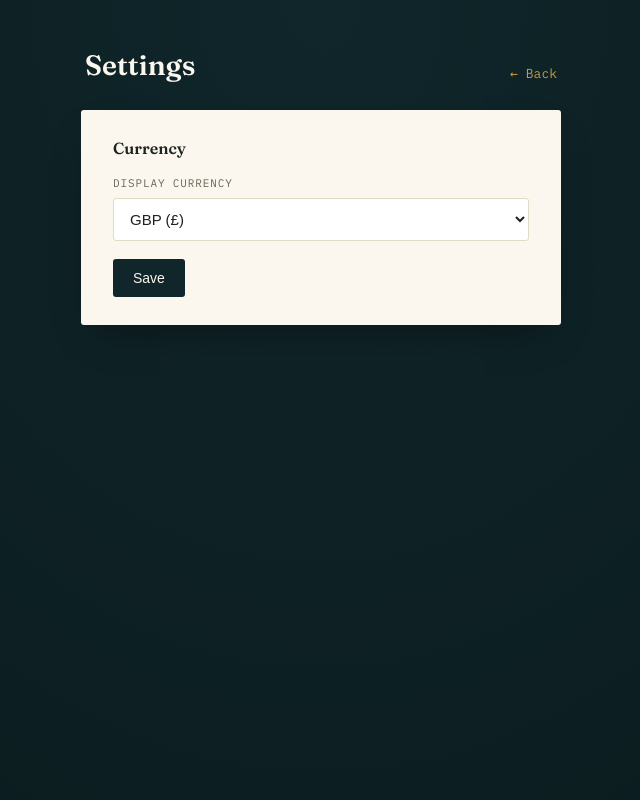
After one commit to manoselvaks/expense-tracker, a Flask app: page /settings in a window 1280 px wide. The commit adds this page. Shown: the whole page, without its empty margins (319-959 px from the left). Run offline with Flask 3, Linux system fonts and the light colour scheme; the visitor is signed in with stand-in values (Sample User, id 1); data that the repository does not hold is empty; some libraries are stand-ins or nearby versions.

Commit message:
Add per-user currency settings

```diff
--- a/app.py
+++ b/app.py
@@ -57,6 +57,19 @@ CATEGORY_ICONS = {
     "uncategorized": "❔",
 }
 
+CURRENCIES = {
+    "GBP": "£",
+    "USD": "$",
+    "EUR": "€",
+    "INR": "₹",
+    "AUD": "A$",
+    "CAD": "C$",
+    "JPY": "¥",
+    "CHF": "CHF ",
+    "CNY": "¥",
+    "NZD": "NZ$",
+}
+
 
 def get_connection():
     return psycopg2.connect(DATABASE_URL)
@@ -92,6 +105,8 @@ def init_db():
         cur.execute("ALTER TABLE users ADD COLUMN reset_token TEXT")
     if not column_exists(cur, "users", "reset_token_expires"):
         cur.execute("ALTER TABLE users ADD COLUMN reset_token_expires TIMESTAMP")
+    if not column_exists(cur, "users", "currency"):
+        cur.execute("ALTER TABLE users ADD COLUMN currency TEXT NOT NULL DEFAULT 'GBP'")
 
     cur.execute("""
         CREATE TABLE IF NOT EXISTS expenses (
@@ -322,6 +337,40 @@ def reset_password(token):
     cur.close()
     conn.close()
     return render_template("reset_password.html", token=token)
+
+
+def get_user_currency(uid):
+    conn = get_connection()
+    cur = conn.cursor()
+    cur.execute("SELECT currency FROM users WHERE id = %s", (uid,))
+    row = cur.fetchone()
+    cur.close()
+    conn.close()
+    return row[0] if row else "GBP"
+
+
+@app.route("/settings", methods=["GET", "POST"])
+@login_required
+def settings():
+    uid = current_user_id()
+    if request.method == "POST":
+        currency = request.form["currency"]
+        if currency in CURRENCIES:
+            conn = get_connection()
+            cur = conn.cursor()
+            cur.execute("UPDATE users SET currency = %s WHERE id = %s", (currency, uid))
+            conn.commit()
+            cur.close()
+            conn.close()
+            flash("Currency updated.")
+        return redirect(url_for("settings"))
+
+    return render_template(
+        "settings.html",
+        currencies=CURRENCIES,
+        current_currency=get_user_currency(uid),
+        user_email=session.get("email"),
+    )
 
 
 @app.route("/logout")
@@ -561,6 +610,7 @@ def home():
         category_icons=CATEGORY_ICONS,
         user_email=session.get("email"),
         show_claim_banner=has_unclaimed_data(),
+        currency_symbol=CURRENCIES.get(get_user_currency(uid), "£"),
     )
 
 
@@ -584,7 +634,7 @@ def edit_form(expense_id):
         return redirect(url_for("home"))
     expense["date"] = expense["date"].strftime("%Y-%m-%d")
     expense["amount"] = float(expense["amount"])
-    return render_template("edit.html", expense=expense, categories=BROAD_CATEGORIES, category_icons=CATEGORY_ICONS)
+    return render_template("edit.html", expense=expense, categories=BROAD_CATEGORIES, category_icons=CATEGORY_ICONS, currency_symbol=CURRENCIES.get(get_user_currency(current_user_id()), "£"))
 
 
 @app.route("/update/<int:expense_id>", methods=["POST"])
@@ -699,6 +749,7 @@ def search():
         keyword=keyword,
         start_date=start_date,
         end_date=end_date,
+        currency_symbol=CURRENCIES.get(get_user_currency(uid), "£"),
     )
 
 
@@ -747,6 +798,7 @@ def year_view(year=None):
         avg_month=avg_month,
         busiest_month=busiest_month,
         expense_count=len(year_rows),
+        currency_symbol=CURRENCIES.get(get_user_currency(uid), "£"),
     )
 
 
--- a/templates/edit.html
+++ b/templates/edit.html
@@ -84,7 +84,7 @@
       <label>Date</label>
       <input type="date" name="date" value="{{ expense.date }}" required>
 
-      <label>Amount (£)</label>
+      <label>Amount ({{ currency_symbol }})</label>
       <input type="number" step="0.01" name="amount" value="{{ expense.amount }}" required>
 
       <label>Category</label>
--- a/templates/search.html
+++ b/templates/search.html
@@ -121,7 +121,7 @@
 
   <div class="card">
     {% if results %}
-      <div class="results-summary">{{ results|length }} result{{ 's' if results|length != 1 }} · £{{ "%.2f"|format(total) }} total</div>
+      <div class="results-summary">{{ results|length }} result{{ 's' if results|length != 1 }} · {{ currency_symbol }}{{ "%.2f"|format(total) }} total</div>
       <table>
         <tr><th>Date</th><th>Category</th><th>Note</th><th style="text-align:right">Amount</th><th></th></tr>
         {% for r in results %}
@@ -129,7 +129,7 @@
           <td>{{ r.date }}</td>
           <td class="cat">{{ category_icons.get(r.category, '') }} {{ r.category }}</td>
           <td>{{ r.note }}</td>
-          <td class="amount">£{{ "%.2f"|format(r.amount) }}</td>
+          <td class="amount">{{ currency_symbol }}{{ "%.2f"|format(r.amount) }}</td>
           <td style="text-align:right"><a href="/edit/{{ r.id }}" style="color:var(--text-mute); text-decoration:none; font-size:13px;">✎</a></td>
         </tr>
         {% endfor %}
--- /dev/null
+++ b/templates/settings.html
@@ -0,0 +1,85 @@
+<!DOCTYPE html>
+<html lang="en">
+<head>
+<meta charset="UTF-8">
+<meta name="viewport" content="width=device-width, initial-scale=1.0">
+<title>Settings — Ledger</title>
+<link href="https://fonts.googleapis.com/css2?family=Fraunces:opsz,wght@9..144,400;9..144,600;9..144,700&family=Inter:wght@400;500;600&family=IBM+Plex+Mono:wght@400;500;600&display=swap" rel="stylesheet">
+<style>
+  :root {
+    --ink-bg: #10262A; --ink-bg-deep: #0B1B1E; --paper: #FBF7EE;
+    --text-dark: #1D2321; --text-mute: #6B6558; --gold: #C79A44; --forest: #3F6B4F; --hairline: #E2DAC5;
+  }
+  * { box-sizing: border-box; }
+  html { background: var(--ink-bg-deep); }
+  body {
+    margin: 0; background: radial-gradient(ellipse at top, var(--ink-bg) 0%, var(--ink-bg-deep) 100%);
+    font-family: 'Inter', sans-serif; color: var(--text-dark); min-height: 100vh;
+    padding: 48px 20px 80px;
+  }
+  .wrap { max-width: 480px; margin: 0 auto; }
+  .masthead {
+    display: flex; justify-content: space-between; align-items: flex-end;
+    margin-bottom: 28px; padding: 0 4px;
+  }
+  .masthead h1 {
+    font-family: 'Fraunces', serif; font-weight: 600; font-size: 28px;
+    color: var(--paper); margin: 0;
+  }
+  .masthead a {
+    color: var(--gold); text-decoration: none; font-family: 'IBM Plex Mono', monospace; font-size: 13px;
+  }
+  .card {
+    background: var(--paper); border-radius: 3px;
+    box-shadow: 0 18px 40px -16px rgba(0,0,0,0.45); padding: 28px 32px;
+  }
+  .card h2 { font-family: 'Fraunces', serif; font-size: 16px; font-weight: 600; margin: 0 0 18px 0; }
+  .flash {
+    background: #EAF3EC; color: var(--forest); padding: 10px 14px;
+    border-radius: 3px; font-size: 13px; margin-bottom: 16px;
+  }
+  label {
+    display: block; font-family: 'IBM Plex Mono', monospace; font-size: 11px;
+    text-transform: uppercase; letter-spacing: 0.08em; color: var(--text-mute); margin-bottom: 8px;
+  }
+  select {
+    width: 100%; font-size: 15px; padding: 11px 12px; border-radius: 3px;
+    border: 1px solid var(--hairline); background: white; color: var(--text-dark);
+  }
+  select:focus { outline: 2px solid var(--gold); outline-offset: 1px; }
+  button {
+    margin-top: 18px; font-size: 14px; font-weight: 500;
+    padding: 11px 20px; border-radius: 3px; border: none; cursor: pointer;
+    background: var(--ink-bg); color: var(--paper);
+  }
+  button:hover { background: var(--ink-bg-deep); }
+</style>
+</head>
+<body>
+<div class="wrap">
+  <div class="masthead">
+    <h1>Settings</h1>
+    <a href="/">← Back</a>
+  </div>
+  <div class="card">
+    {% with messages = get_flashed_messages() %}
+      {% if messages %}
+        {% for m in messages %}
+        <div class="flash">{{ m }}</div>
+        {% endfor %}
+      {% endif %}
+    {% endwith %}
+    <h2>Currency</h2>
+    <form method="POST" action="/settings">
+      <label>Display currency</label>
+      <select name="currency">
+        {% for code, symbol in currencies.items() %}
+        <option value="{{ code }}" {% if code == current_currency %}selected{% endif %}>{{ code }} ({{ symbol.strip() }})</option>
+        {% endfor %}
+      </select>
+      <button type="submit">Save</button>
+    </form>
+  </div>
+</div>
+</body>
+</html>
--- a/templates/year.html
+++ b/templates/year.html
@@ -105,11 +105,11 @@
   <div class="stamp">
     <div class="stamp-inner">
       <div class="stamp-total-label">Total spent in {{ year }}</div>
-      <div class="stamp-total">£{{ "%.2f"|format(year_total) }}</div>
+      <div class="stamp-total">{{ currency_symbol }}{{ "%.2f"|format(year_total) }}</div>
       <div class="stats-row">
         <div>
           <div class="stat-label">Avg / month</div>
-          <div class="stat-value">£{{ "%.2f"|format(avg_month) }}</div>
+          <div class="stat-value">{{ currency_symbol }}{{ "%.2f"|format(avg_month) }}</div>
         </div>
         {% if busiest_month %}
         <div>
@@ -142,7 +142,7 @@
       {% for c in category_data %}
       <div class="cat-row">
         <span class="cat-name">{{ category_icons.get(c.name, '') }} {{ c.name }}</span>
-        <span class="cat-amount">£{{ "%.2f"|format(c.total) }}</span>
+        <span class="cat-amount">{{ currency_symbol }}{{ "%.2f"|format(c.total) }}</span>
       </div>
       {% endfor %}
     {% else %}
```
Also changed, not shown: templates/index.html (+11 -9 lines).
